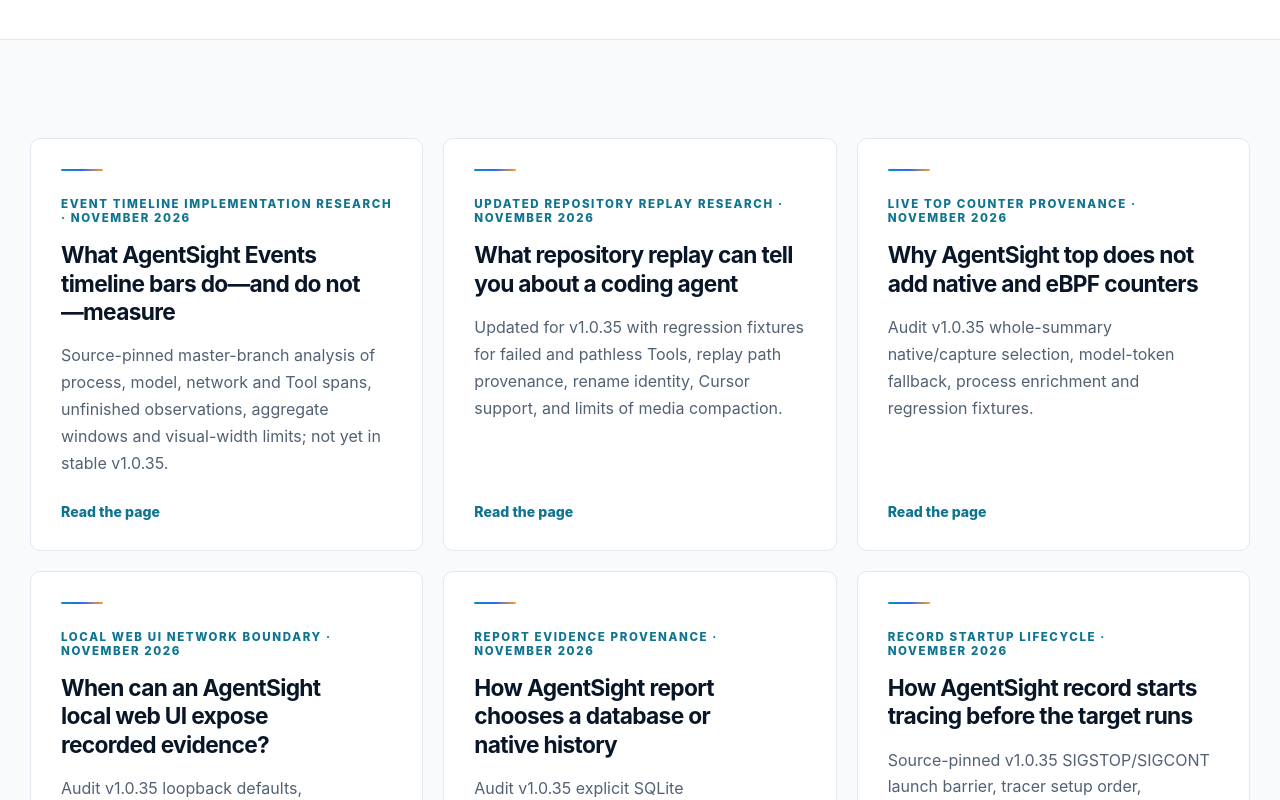
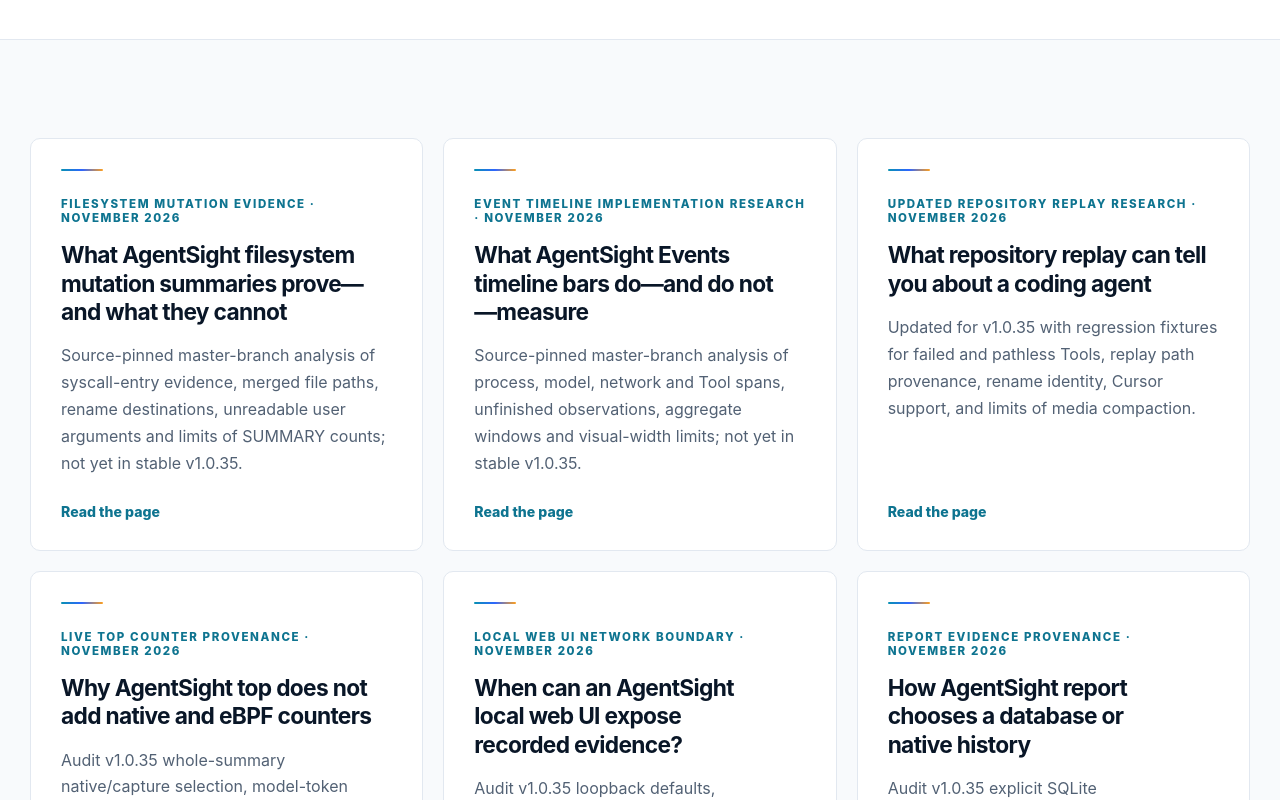
Before and after one commit to eunomia-bpf/agentsight-website, a Next.js app: page /blog in a window 1280 px wide. Shown: the part 500-1300 px from the top of the page. Built offline with nearby package versions, Linux system fonts and the light colour scheme.

Commit message:
feat(seo): list filesystem mutation evidence article in Blog

```diff
--- a/src/app/blog/page.tsx
+++ b/src/app/blog/page.tsx
@@ -7,6 +7,11 @@ import { contentPath, getPages } from '@/lib/public-content';
 import { hubConfig, site } from '@/lib/site';
 
 const config = hubConfig.blog;
+const filesystemSummaryArticle = {
+  title: 'What AgentSight filesystem mutation summaries prove—and what they cannot',
+  description: 'Source-pinned master-branch analysis of syscall-entry evidence, merged file paths, rename destinations, unreadable user arguments and limits of SUMMARY counts; not yet in stable v1.0.35.',
+  href: '/blog/what-agentsight-filesystem-mutation-summaries-mean/',
+};
 const eventsTimelineArticle = {
   title: 'What AgentSight Events timeline bars do—and do not—measure',
   description: 'Source-pinned master-branch analysis of process, model, network and Tool spans, unfinished observations, aggregate windows and visual-width limits; not yet in stable v1.0.35.',
@@ -210,6 +215,7 @@ export default function BlogPage() {
     description: config.description,
     url: `${site.url}${config.path}`,
     hasPart: [
+      { '@type': 'WebPage', name: filesystemSummaryArticle.title, url: site.url + filesystemSummaryArticle.href },
       { '@type': 'WebPage', name: eventsTimelineArticle.title, url: site.url + eventsTimelineArticle.href },
       ...pages.map((page) => ({ '@type': 'WebPage', name: page.title, url: `${site.url}${contentPath(page)}` })),
       { '@type': 'WebPage', name: topCounterArticle.title, url: site.url + topCounterArticle.href },
@@ -258,6 +264,12 @@ export default function BlogPage() {
       </section>
       <section className="section">
         <div className="shell card-grid">
+          <article className="content-card">
+            <p className="card-label">Filesystem mutation evidence · November 2026</p>
+            <h2><Link href={filesystemSummaryArticle.href}>{filesystemSummaryArticle.title}</Link></h2>
+            <p>{filesystemSummaryArticle.description}</p>
+            <Link className="arrow-link" href={filesystemSummaryArticle.href}>Read the page</Link>
+          </article>
           <article className="content-card">
             <p className="card-label">Event timeline implementation research · November 2026</p>
             <h2><Link href={eventsTimelineArticle.href}>{eventsTimelineArticle.title}</Link></h2>
```
